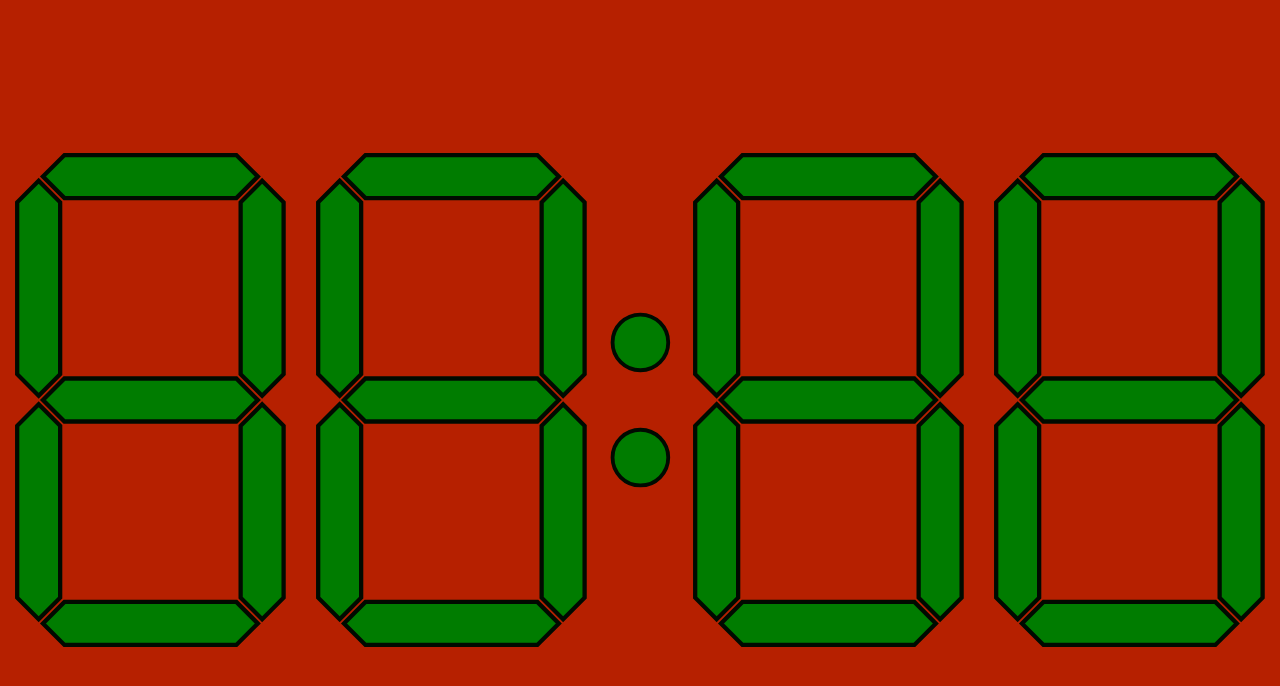
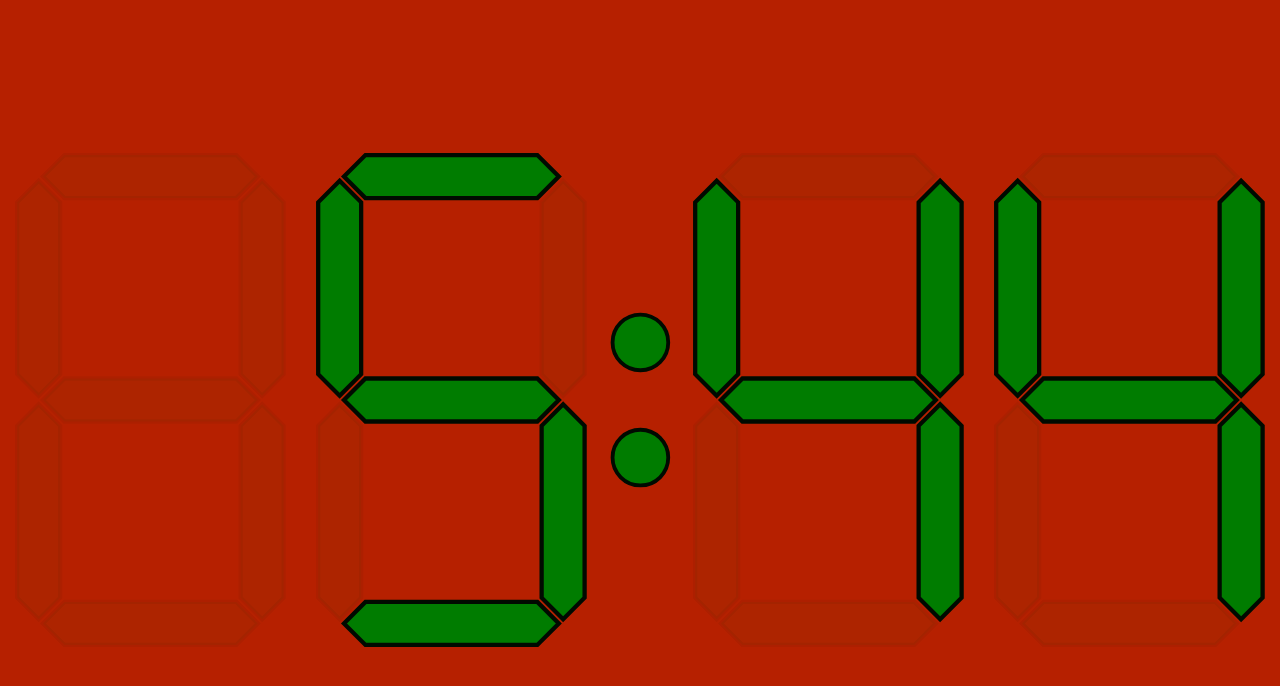
Before and after one commit to joncroce/tomato-time, a SvelteKit app: page / in a window 1280 px wide. Shown: the top 686 px of the page. Built offline with nearby package versions, Linux system fonts and the light colour scheme.

Commit message:
add readable time store

```diff
--- a/src/components/SevenSegment.svelte
+++ b/src/components/SevenSegment.svelte
@@ -1,9 +1,45 @@
+<script lang="ts">
+	export let digit: number | null;
+
+	/* Segment numbering
+	*   --0--
+	*  |     |
+	*  5     1
+	*  |     |
+	*   --6--
+	*  |     |
+	*  4     2
+	*  |     |
+	*   --3--
+	**/
+
+	const digitToSegmentMap = [
+		[1, 1, 1, 1, 1, 1, 0],
+		[0, 1, 1, 0, 0, 0, 0],
+		[1, 1, 0, 1, 1, 0, 1],
+		[1, 1, 1, 1, 0, 0, 1],
+		[0, 1, 1, 0, 0, 1, 1],
+		[1, 0, 1, 1, 0, 1, 1],
+		[1, 0, 1, 1, 1, 1, 1],
+		[1, 1, 1, 0, 0, 0, 0],
+		[1, 1, 1, 1, 1, 1, 1],
+		[1, 1, 1, 1, 0, 1, 1],
+	];
+
+	function getSegmentStatus(segmentNumber: number): string {
+		if (digit === null) {
+			return 'off'
+		}
+		return ['off', 'on'][digitToSegmentMap[digit][segmentNumber]];
+	}
+</script>
+
 <svg class="seven-segment" viewBox="0 0 140 240" fill="none" xmlns="http://www.w3.org/2000/svg">
-	<path d="M110 110H30L20 120L30 130H110L120 120L110 110Z" />
-	<path d="M8 28L8 108L18 118L28 108L28 28L18 18L8 28Z" />
-	<path d="M112 28V108L122 118L132 108V28L122 18L112 28Z" />
-	<path d="M110 214H30L20 224L30 234H110L120 224L110 214Z" />
-	<path d="M8 132L8 212L18 222L28 212L28 132L18 122L8 132Z" />
-	<path d="M112 132V212L122 222L132 212V132L122 122L112 132Z" />
-	<path d="M110 6H30L20 16L30 26H110L120 16L110 6Z" />
+	<path class="{getSegmentStatus(0)}" d="M110 6H30L20 16L30 26H110L120 16L110 6Z"/>
+	<path class="{getSegmentStatus(1)}" d="M112 28V108L122 118L132 108V28L122 18L112 28Z"/>
+	<path class="{getSegmentStatus(2)}" d="M112 132V212L122 222L132 212V132L122 122L112 132Z"/>
+	<path class="{getSegmentStatus(3)}" d="M110 214H30L20 224L30 234H110L120 224L110 214Z"/>
+	<path class="{getSegmentStatus(4)}" d="M8 132L8 212L18 222L28 212L28 132L18 122L8 132Z"/>
+	<path class="{getSegmentStatus(5)}" d="M8 28L8 108L18 118L28 108L28 28L18 18L8 28Z"/>
+	<path class="{getSegmentStatus(6)}" d="M110 110H30L20 120L30 130H110L120 120L110 110Z"/>
 </svg>
--- a/src/routes/+page.svelte
+++ b/src/routes/+page.svelte
@@ -1,15 +1,19 @@
 <script lang="ts">
   import Colon from '../components/Colon.svelte';
 	import SevenSegment from "../components/SevenSegment.svelte";
+	import time from '../stores/time';
+
+	let hhmm = time();
+
 </script>
 
 <main>
 	<section class="clock">
-		<SevenSegment />
-		<SevenSegment />
+		<SevenSegment digit={$hhmm[0] || null} /> <!-- Don't show leading 0 -->
+		<SevenSegment digit={$hhmm[1]} />
 		<Colon />
-		<SevenSegment />
-		<SevenSegment />
+		<SevenSegment digit={$hhmm[2]} />
+		<SevenSegment digit={$hhmm[3]} />
 	</section>
 </main>
 
@@ -28,14 +32,22 @@
 		grid-template-columns: 23.5% 23.5% 6% 23.5% 23.5%;
 	}
 
-	:global(svg) {
+	:global(svg.seven-segment, svg.colon) {
 		width: 100%;
 		height: 100%;
 	}
 
-	:global(svg > *) {
+	:global(svg.seven-segment > path, svg.colon > circle) {
 		stroke-width: 2;
 		stroke: oklch(10% 0.19 145);
+	}
+
+	:global(svg.seven-segment > path.on, svg.colon > circle) {
 		fill: oklch(50% 0.19 145);
 	}
+
+	:global(svg.seven-segment > path.off) {
+		fill: oklch(50% 0.19 145 / 0.05);
+		stroke: oklch(10% 0.19 145 / 0.05);
+	}
 </style>
--- /dev/null
+++ b/src/stores/time.ts
@@ -0,0 +1,21 @@
+import { readable, type Subscriber } from 'svelte/store';
+
+function parseTimeString(timeString: string) {
+	return timeString
+		.slice(0, 2)
+		.concat(timeString.slice(3, 5))
+		.split('')
+		.map(Number);
+}
+
+export default function() {
+	return readable([8, 8, 8, 8], (set: Subscriber<number[]>) => {
+		const update = () => set(parseTimeString(new Date().toTimeString()));
+
+		update();
+
+		const interval = setInterval(update, 1000);
+
+		return () => clearInterval(interval);
+	});
+}
```
